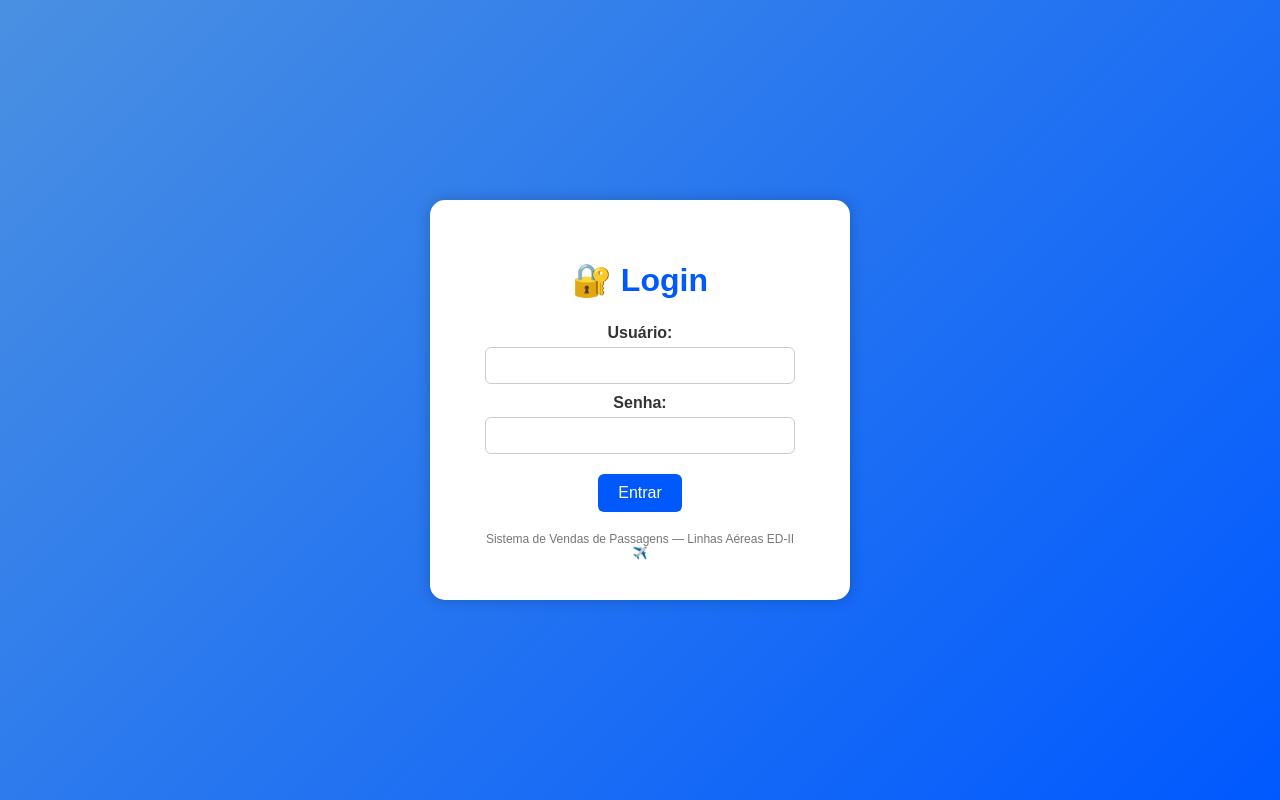
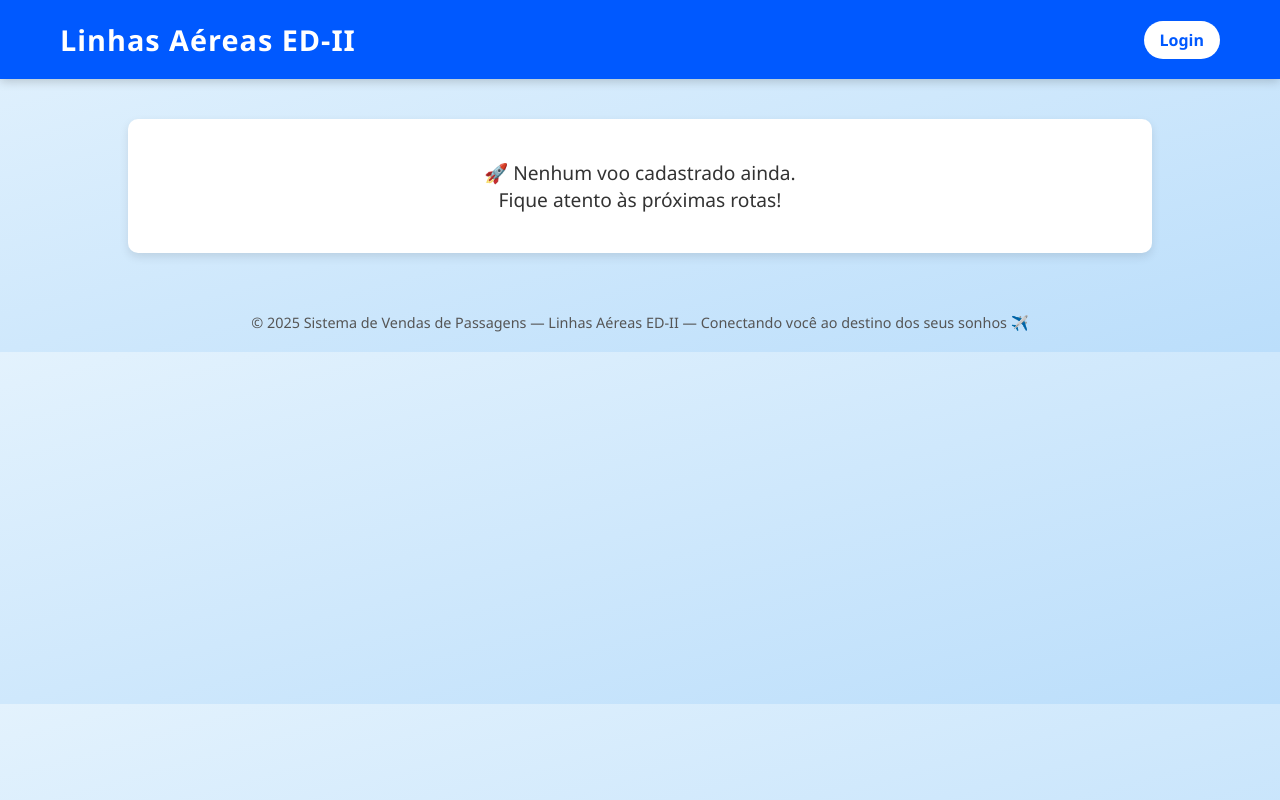
Before and after one commit to clap2302/Data-Structure-II-System, a Flask app: page / in a window 1280 px wide. Run offline with Flask 3, Linux system fonts and the light colour scheme.

Commit message:
add home page with the flights available and fix the route of the login page

```diff
--- a/Linhas_Aereas_ED-II/app.py
+++ b/Linhas_Aereas_ED-II/app.py
@@ -2,11 +2,13 @@ from flask import Flask
 
 from modules.login import login_bp
 from modules.flights import flights_bp
+from modules.home import home_bp
 
 app = Flask(__name__)
 
 app.secret_key = "ed2-flask-secret-key"
 
+app.register_blueprint(home_bp)
 app.register_blueprint(login_bp)
 app.register_blueprint(flights_bp)
 
--- /dev/null
+++ b/Linhas_Aereas_ED-II/modules/home.py
@@ -0,0 +1,18 @@
+from flask import Blueprint, render_template, redirect, url_for, session
+from archives.data import flights
+
+home_bp = Blueprint("home_bp", __name__)
+
+@home_bp.route("/")
+def home():
+    user_role = session.get("role")
+    user_name = session.get("user")
+    reservations = {}
+
+    if user_role == "user" and "reservations" in session:
+        reservations = session["reservations"].get(user_name, [])
+
+    return render_template(
+        "home.html",
+        flights=flights,
+    )
--- a/Linhas_Aereas_ED-II/modules/login.py
+++ b/Linhas_Aereas_ED-II/modules/login.py
@@ -4,7 +4,7 @@ from archives.data import users, adms
 login_bp = Blueprint("login_bp", __name__)
 
 # Rota de login
-@login_bp.route("/", methods=["GET", "POST"])
+@login_bp.route("/login", methods=["GET", "POST"])
 def login():
     erro = None
     if request.method == "POST":
--- a/Linhas_Aereas_ED-II/templates/admin_dashboard.html
+++ b/Linhas_Aereas_ED-II/templates/admin_dashboard.html
@@ -48,6 +48,8 @@
 
         <h2>Conta</h2>
         <a href="{{ url_for('login_bp.logout') }}">🚪 Sair</a>
+
+        <a href="{{ url_for('home_bp.home') }}">Home</a>
     </div>
     </body>
     </html>
--- a/Linhas_Aereas_ED-II/templates/admin_page.html
+++ b/Linhas_Aereas_ED-II/templates/admin_page.html
@@ -67,6 +67,7 @@
     <a href="{{ url_for('login_bp.admin_dashboard') }}">⬅️ Voltar ao Painel</a> |
     <a href="{{ url_for('flights_bp.flight_management') }}">✈️ Gerenciar Voos</a> |
     <a href="{{ url_for('login_bp.logout') }}">🚪 Sair</a>
+    <a href="{{ url_for('home_bp.home') }}">Home</a>
     </div>
 
     <h2>Bem-vindo, {{ user }}!</h2>
@@ -121,5 +122,6 @@
     {% if msg %}
     <p style="color:green;">{{ msg }}</p>
     {% endif %}
+
 </body>
 </html>
--- a/Linhas_Aereas_ED-II/templates/flight_management.html
+++ b/Linhas_Aereas_ED-II/templates/flight_management.html
@@ -109,5 +109,8 @@
         {% endif %}
     </div>
     {% endif %}
+    <div class="top-bar">
+        <a href="{{ url_for('home_bp.home') }}">Home</a>
+    </div>
 </body>
 </html>
--- /dev/null
+++ b/Linhas_Aereas_ED-II/templates/home.html
@@ -0,0 +1,184 @@
+<!DOCTYPE html>
+<html lang="pt-br">
+<head>
+    <meta charset="UTF-8">
+    <title>Linhas Aéreas ED2</title>
+    <style>
+        /* ----------- ESTILOS GERAIS ----------- */
+        body {
+            font-family: 'Segoe UI', Tahoma, Geneva, Verdana, sans-serif;
+            background: linear-gradient(to bottom right, #e3f2fd, #bbdefb);
+            margin: 0;
+            padding: 0;
+        }
+
+        header {
+            background-color: #0059ff;
+            color: white;
+            padding: 20px 60px;
+            display: flex;
+            justify-content: space-between;
+            align-items: center;
+            box-shadow: 0 2px 10px rgba(0,0,0,0.2);
+        }
+
+        header h1 {
+            margin: 0;
+            font-size: 1.8em;
+            letter-spacing: 1px;
+        }
+
+        header a {
+            text-decoration: none;
+            background: white;
+            color: #0059ff;
+            font-weight: bold;
+            padding: 8px 16px;
+            border-radius: 25px;
+            transition: all 0.3s ease;
+        }
+
+        header a:hover {
+            background: #003ebf;
+            color: white;
+        }
+
+        main {
+            padding: 40px 10%;
+        }
+
+        /* ----------- TABELA DE VOOS ----------- */
+        table {
+            background: #fff;
+            border-collapse: collapse;
+            width: 100%;
+            border-radius: 10px;
+            overflow: hidden;
+            box-shadow: 0 4px 10px rgba(0,0,0,0.1);
+        }
+
+        th, td {
+            padding: 14px;
+            text-align: center;
+        }
+
+        th {
+            background: #0059ff;
+            color: white;
+            text-transform: uppercase;
+            font-size: 0.9em;
+        }
+
+        tr:nth-child(even) {
+            background-color: #f2f2f2;
+        }
+
+        td a, td button {
+            text-decoration: none;
+            background: #0059ff;
+            color: white;
+            padding: 8px 14px;
+            border-radius: 5px;
+            border: none;
+            cursor: pointer;
+            transition: background 0.3s ease;
+            font-size: 0.9em;
+        }
+
+        td a:hover, td button:hover {
+            background: #003ebf;
+        }
+
+        .no-flights {
+            text-align: center;
+            background: #fff;
+            padding: 40px;
+            border-radius: 10px;
+            box-shadow: 0 4px 10px rgba(0,0,0,0.1);
+            font-size: 1.2em;
+            color: #333;
+        }
+
+        footer {
+            text-align: center;
+            padding: 20px;
+            color: #555;
+            font-size: 0.9em;
+        }
+
+        @media (max-width: 768px) {
+            main {
+                padding: 20px;
+            }
+
+            table {
+                font-size: 0.9em;
+            }
+
+            header {
+                flex-direction: column;
+                text-align: center;
+                gap: 10px;
+            }
+        }
+    </style>
+</head>
+<body>
+
+    <header>
+        <h1>Linhas Aéreas ED-II </h1>
+        <a href="{{ url_for('login_bp.login') }}">Login</a>
+    </header>
+
+    <main>
+        {% if flights %}
+        <h2>Voos disponíveis:</h2>
+        <table>
+            <tr>
+                <th>Código</th>
+                <th>Origem</th>
+                <th>Destino</th>
+                <th>Milhas</th>
+                <th>Preço</th>
+                <th>Tipo de Avião</th>
+                <th>Assentos</th>
+                <th>Ações</th>
+            </tr>
+            {% for code, f in flights.items() %}
+            <tr>
+                <td>{{ code }}</td>
+                <td>{{ f.origin }}</td>
+                <td>{{ f.destiny }}</td>
+                <td>{{ f.miles }}</td>
+                <td>R$ {{ f.ticket_price }}</td>
+                <td>{{ f.airplane_type }}</td>
+                <td>{{ f.num_seats }}</td>
+                <td>
+                    {% if role == "admin" %}
+                        <a href="{{ url_for('flights_bp.edit_flight', flight_code=code) }}">Editar</a>
+                        <form action="{{ url_for('flights_bp.delete_flight', flight_code=code) }}" method="POST" style="display:inline;">
+                            <button type="submit">Remover</button>
+                        </form>
+                    {% elif role == "user" %}
+                        <form action="{{ url_for('flights_bp.reserve_flight', flight_code=code) }}" method="POST" style="display:inline;">
+                            <button type="submit">Reservar</button>
+                        </form>
+                    {% endif %}
+                </td>
+            </tr>
+            {% endfor %}
+        </table>
+        {% else %}
+            <div class="no-flights">
+                🚀 Nenhum voo cadastrado ainda.<br>
+                Fique atento às próximas rotas!
+            </div>
+        {% endif %}
+    </main>
+
+    <footer>
+        © 2025 Sistema de Vendas de Passagens — Linhas Aéreas ED-II — Conectando você ao destino dos seus sonhos ✈️
+    </footer>
+
+</body>
+</html>
--- a/Linhas_Aereas_ED-II/templates/login_page.html
+++ b/Linhas_Aereas_ED-II/templates/login_page.html
@@ -95,6 +95,10 @@
         <input type="submit" value="Entrar">
     </form>
 
+    <div class="top-bar">
+        <a href="{{ url_for('home_bp.home') }}"><button>Home</button></a>
+    </div>
+
     {% if erro %}
         <p class="error">{{ erro }}</p>
     {% endif %}
--- a/Linhas_Aereas_ED-II/templates/user_page.html
+++ b/Linhas_Aereas_ED-II/templates/user_page.html
@@ -7,5 +7,8 @@
         <h2>Bem-vindo, {{ usuario }}!</h2>
         <p>Esta é a página do usuário comum.</p>
         <a href="{{ url_for('login_bp.logout') }}">Sair</a>
+        <div class="top-bar">
+            <a href="{{ url_for('home_bp.home') }}">Home</a>
+        </div>
     </body>
 </html>
```
Also changed, not shown: Linhas_Aereas_ED-II/templates/index.html (deleted).
